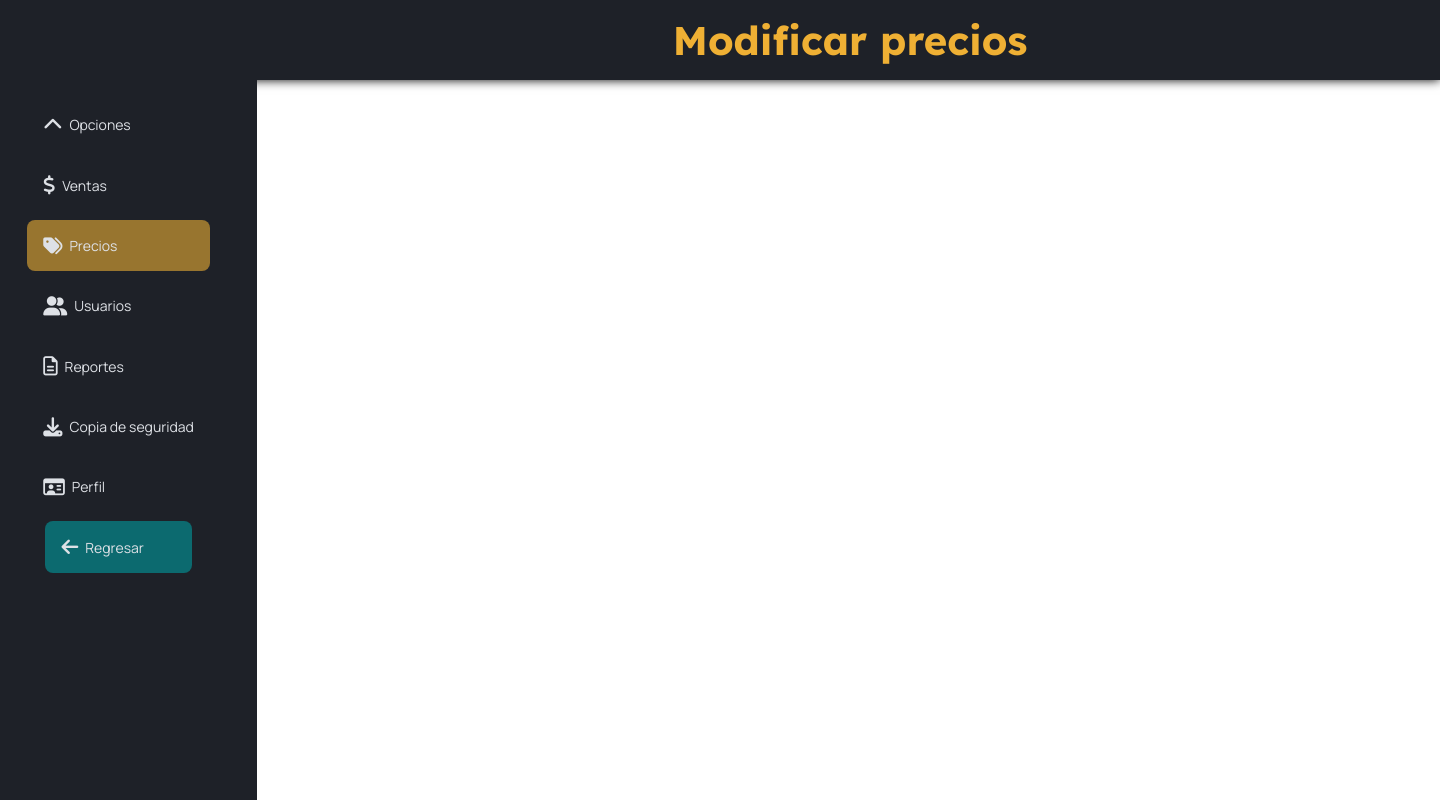
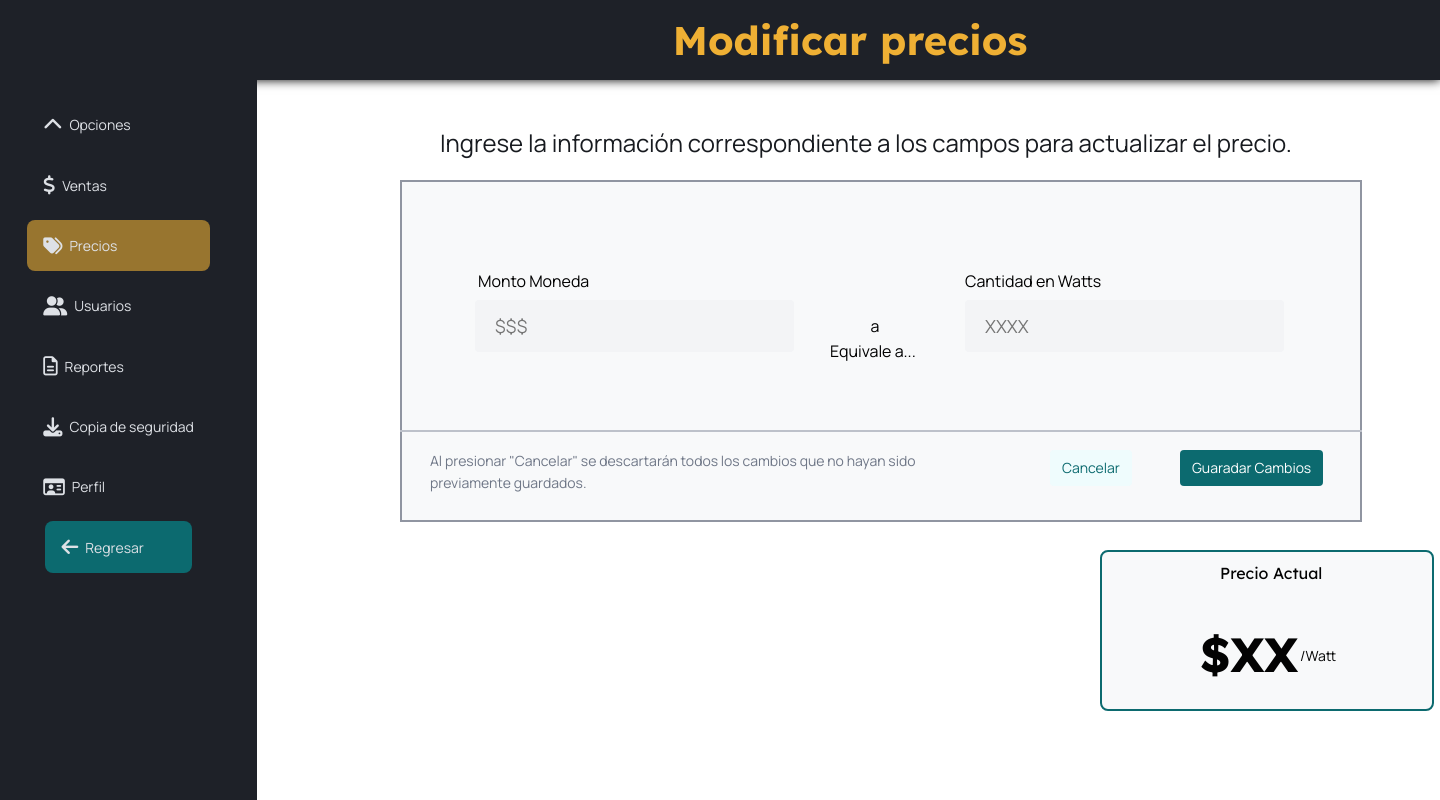
Before and after one commit to Murderd0ll/Wall-Ve-, a PHP site: page /Admin_Precios.html in a window 1440 px wide. Run offline with PHP 8.4, Linux system fonts and the light colour scheme.

Commit message:
***ModificarPrecio NF

```diff
--- a/Wall-VE-main/Admin_Precios.html
+++ b/Wall-VE-main/Admin_Precios.html
@@ -6,6 +6,7 @@
            <!-- Fuentes  -->
    <link href="https://cdnjs.cloudflare.com/ajax/libs/font-awesome/6.4.0/css/all.min.css" rel="stylesheet">
    <link rel="stylesheet" href="css/estilos.css"/>
+   <link rel="stylesheet" href="css/estilosAdminPrecios.css"/>
     <title>Gestión de precios | Wall-VE</title>
 </head>
 <body>
@@ -90,5 +91,43 @@
         </ul>
     </div>
 
+    <div>
+       <span id="ContenedorMP"></span>
+
+       <p id="MensajeSup">Ingrese la información correspondiente a los campos para actualizar el precio.</p>
+
+       <p id="MontoMoneda">Monto Moneda</p>
+
+        <div class="textbox" id="textboxMontoMoneda">
+            <input type="Nombre" placeholder="$$$">
+        </div>
+
+        <p id="SignoCambio">a</p>
+
+        <p id="CantidadWatts">Cantidad en Watts</p>
+
+        <div class="textbox" id="textboxCantidadWatts">
+            <input type="Nombre" placeholder="XXXX">
+        </div>
+
+        <p id="EquivaleA">Equivale a...</p>
+        <p id="LineaInferior"></p>
+
+        <p id="MensajeInferior">Al presionar "Cancelar"  se descartarán todos los cambios que no hayan sido<br>
+            previamente guardados.</p>
+
+        <span id="BtnCancelar">Cancelar</span>
+
+        <span id="BntGuardarCam">Guaradar Cambios</span>
+
+        <Span id="CuadroInferior"></Span>
+
+        <p id="PrecioAct">Precio Actual</p>
+        <p id="PreActNum">$XX</p>
+        <p id="Watt">/Watt</p>
+
+    </div>
+
+
 </body>
 </html>
--- a/Wall-VE-main/Css/estilos.css
+++ b/Wall-VE-main/Css/estilos.css
@@ -437,8 +437,6 @@ button.BotonActualizar i :active{
     color: #34ef41;
 }
 
-
-
 /* <div class="DNombre">
     <div class="LabelNombre">
     <label>Nombre </label>
--- /dev/null
+++ b/Wall-VE-main/Css/estilosAdminPrecios.css
@@ -0,0 +1,281 @@
+/* Container 115 */
+#ContenedorMP {
+    position: absolute;
+    top: 180px;
+    left: 400px;
+    width: 962px;
+    height: 342px;
+    background: #F8F9FAFF;
+    border-radius: 0px;
+    border-width: 2px;
+    border-color: #9095A1FF;
+    border-style: solid;
+    }
+
+#MensajeSup{
+    position: absolute;
+    top: 125px;
+    left: 440px;
+    font-family: Manrope;
+    font-size: 24px;
+    line-height: 36px;
+    font-weight: 400;
+    color: #171A1FFF;
+
+}
+
+#MontoMoneda{
+    position: absolute;
+    top: 270px;
+    left: 478px;
+}
+#textboxMontoMoneda{
+    position: absolute;
+    top: 300px;
+    left: 475px;
+    opacity: 1;
+    }
+    .textbox input {
+    width: 319px;
+    height: 52px;
+    padding-left: 20px;
+    padding-right: 20px;
+    font-family: Manrope;
+    font-size: 18px;
+    line-height: 28px;
+    font-weight: 400;
+    background: #F3F4F6FF;
+    border-radius: 4px;
+    border-width: 0px;
+    outline: none;
+    }
+    .textbox .label {
+    font-family: Manrope;
+    font-size: 18px;
+    line-height: 28px;
+    font-weight: 700;
+    }
+    /* hover */
+    .textbox input:hover {
+    color: #BDC1CAFF;
+    background: #F3F4F6FF;
+    }
+    /* focused */
+    .textbox input:focused {
+    color: #BDC1CAFF;
+    background: #FFFFFFFF;
+    }
+    /* disabled */
+    .textbox input:disabled {
+    color: #BDC1CAFF;
+    background: #F3F4F6FF;
+    }
+    .textbox :disabled + .icon, .textbox :disabled + .icon + .icon {
+    fill: #171A1FFF;
+    }
+
+#SignoCambio{
+position: absolute;
+top: 315px;
+left: 850px;
+width: 50px;
+height: 50px;
+fill: #171A1FFF;
+}
+
+
+#CantidadWatts{
+    position: absolute;
+    top: 270px;
+    left: 965px;
+}
+
+#textboxCantidadWatts{
+    position: absolute;
+    top: 300px;
+    left: 965px;
+    opacity: 1;
+    }
+    .textbox input {
+    width: 319px;
+    height: 52px;
+    padding-left: 20px;
+    padding-right: 20px;
+    font-family: Manrope;
+    font-size: 18px;
+    line-height: 28px;
+    font-weight: 400;
+    background: #F3F4F6FF;
+    border-radius: 4px;
+    border-width: 0px;
+    outline: none;
+    }
+    .textbox .label {
+    font-family: Manrope;
+    font-size: 18px;
+    line-height: 28px;
+    font-weight: 700;
+    }
+    /* hover */
+    .textbox input:hover {
+    color: #BDC1CAFF;
+    background: #F3F4F6FF;
+    }
+    /* focused */
+    .textbox input:focused {
+    color: #BDC1CAFF;
+    background: #FFFFFFFF;
+    }
+    /* disabled */
+    .textbox input:disabled {
+    color: #BDC1CAFF;
+    background: #F3F4F6FF;
+    }
+    .textbox :disabled + .icon, .textbox :disabled + .icon + .icon {
+    fill: #171A1FFF;
+    }
+
+#EquivaleA{
+    position: absolute;
+    top: 340px;
+    left: 830px;
+}
+
+#LineaInferior{
+position: absolute;
+top: 430px;
+left: 400px;
+width: 962px;
+height: 0px;
+border-width: 1px;
+border-color: #BDC1CAFF;
+border-style: solid;
+transform: rotate(0deg);
+}
+
+#MensajeInferior{
+    position: absolute;
+    top: 450px;
+    left: 430px;
+    width: 529px;
+    font-family: Manrope;
+    font-size: 14px;
+    line-height: 22px;
+    font-weight: 400;
+    color: #6F7787FF;
+    text-align: left;
+    }
+
+#BtnCancelar{
+position: absolute;
+top: 450px;
+left: 1050px;
+height: 36px;
+padding: 0 12px;
+display: flex;
+align-items: center;
+justify-content: center;
+font-family: Manrope;
+font-size: 14px;
+line-height: 22px;
+font-weight: 400;
+color: #0C6A6FFF;
+background: #EFFCFDFF;
+opacity: 1;
+border: none;
+border-radius: 4px;
+}
+/* Hover */
+.button:hover {
+color: #0C6A6FFF;
+background: #E9FCFDFF;
+}
+/* Pressed */
+.button:hover:active {
+color: #0C6A6FFF;
+background: #D9F9FBFF;
+}
+/* Disabled */
+.button:disabled {
+opacity: 0.4;
+}
+
+#BntGuardarCam{
+position: absolute;
+top: 450px;
+left: 1180px;
+height: 36px;
+padding: 0 12px;
+display: flex;
+align-items: center;
+justify-content: center;
+font-family: Manrope;
+font-size: 14px;
+line-height: 22px;
+font-weight: 400;
+color: #FFFFFFFF;
+background: #0C6A6FFF;
+opacity: 1;
+border: none;
+border-radius: 4px;
+}
+/* Hover */
+.button:hover {
+color: #FFFFFFFF;
+background: #09494DFF;
+}
+/* Pressed */
+.button:hover:active {
+color: #FFFFFFFF;
+background: #062F32FF;
+}
+/* Disabled */
+.button:disabled {
+opacity: 0.4;
+}
+
+#CuadroInferior{
+position: absolute;
+top: 550px;
+left: 1100px;
+width: 334px;
+height: 161px;
+background: #F8F9FAFF;
+border-radius: 8px;
+border-width: 2px;
+border-color: #0C6A6FFF;
+border-style: solid;
+}
+
+#PrecioAct{
+    position: absolute;
+    top: 560px;
+    left: 1220px;
+    font-family: Lexend;
+    font-size: 16px;
+    line-height: 26px;
+    font-weight: 400;
+    color: #030303FF;
+}
+
+#PreActNum{
+    position: absolute;
+    top: 620px;
+    left: 1200px;
+    font-family: Lexend;
+    font-size: 48px;
+    line-height: 68px;
+    font-weight: 700;
+    color: #030303FF;
+    }
+
+#Watt{
+    position: absolute;
+    top: 645px;
+    left: 1300px;
+    font-family: Manrope;
+    font-size: 14px;
+    line-height: 22px;
+    font-weight: 400;
+    color: #030303FF;
+}
```
